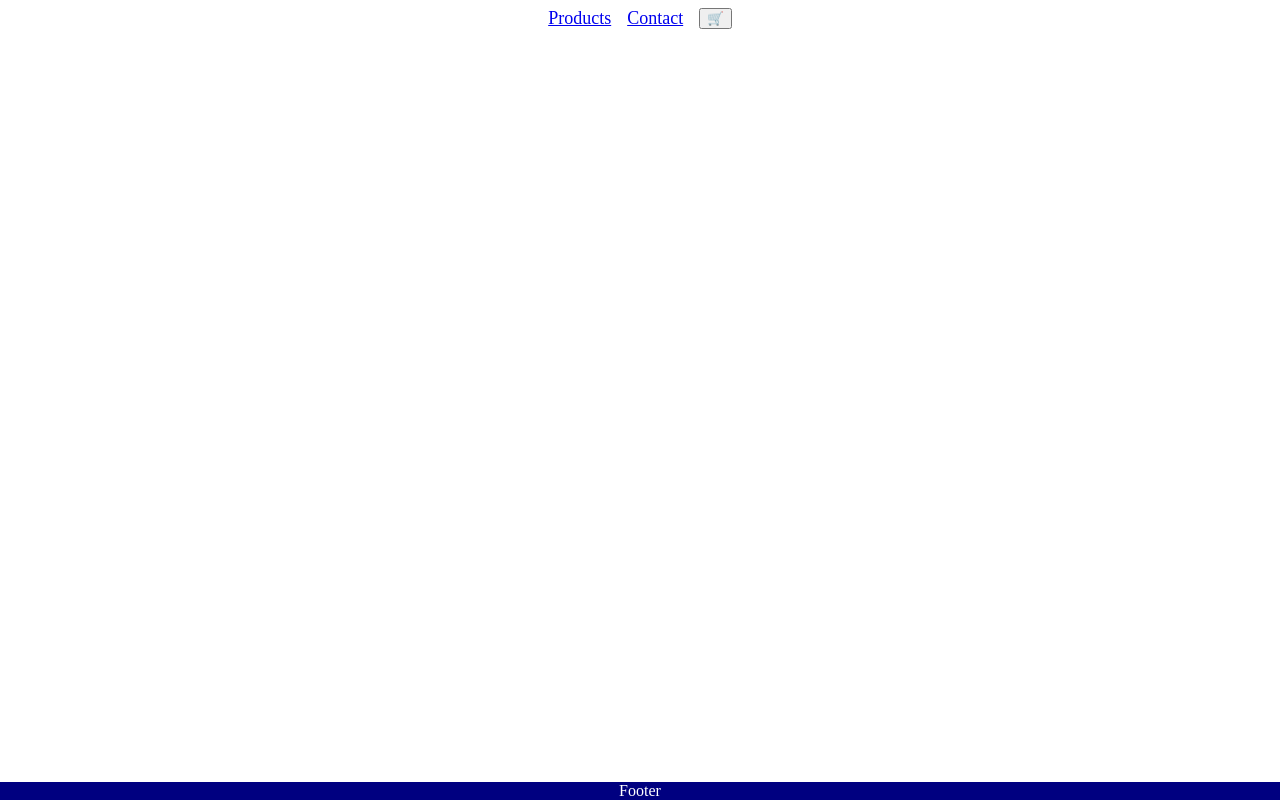
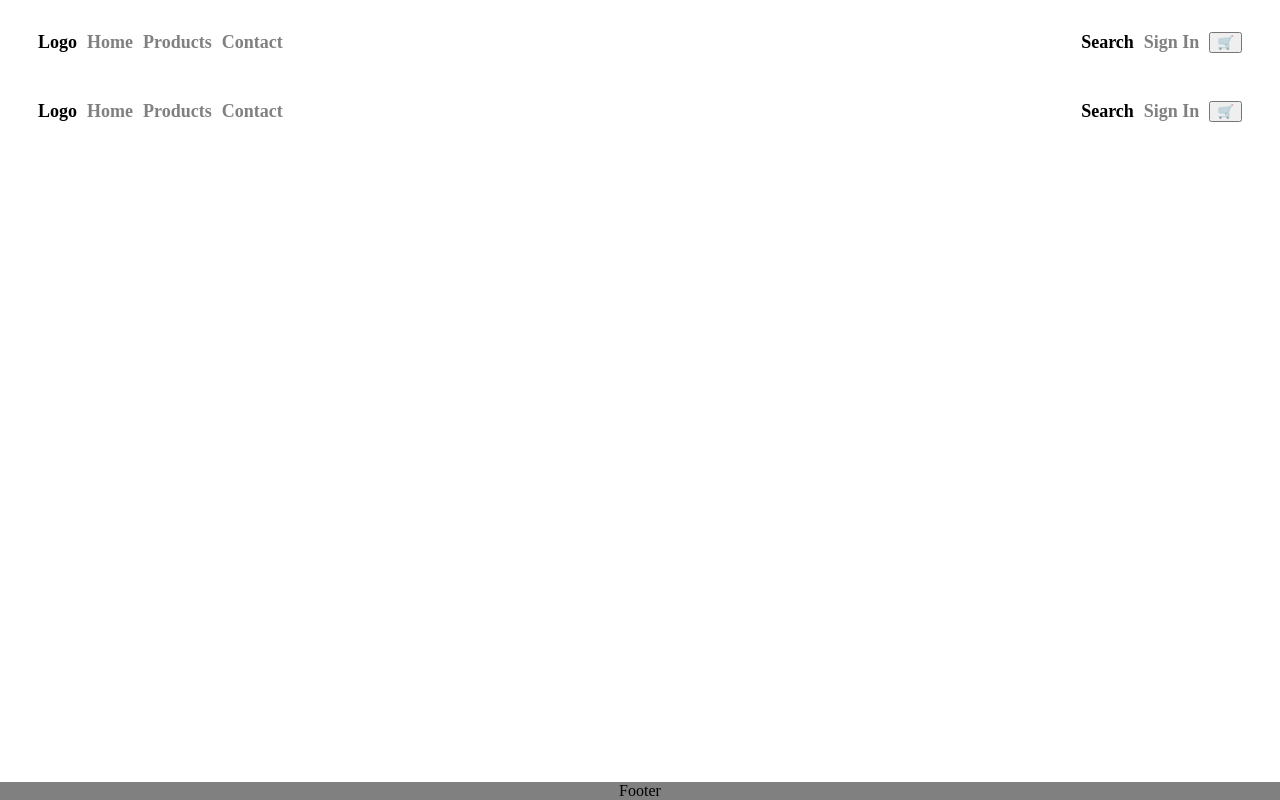
Before and after one commit to Ahmedhatem307/e-commerce-app, a Vue app: page /App in a window 1280 px wide. Built offline with nearby package versions, Linux system fonts and the light colour scheme.

Commit message:
Add Jest with it's dependcies & Add style to navbar

```diff
--- /dev/null
+++ b/src/babel.config.js
@@ -0,0 +1,4 @@
+module.exports = {
+  presets: ["@babel/preset-env"],
+  plugins: ["@babel/plugin-transform-runtime"],
+};
--- a/src/components/Footer.vue
+++ b/src/components/Footer.vue
@@ -8,8 +8,7 @@ footer {
   left: 0;
   bottom: 0;
   width: 100%;
-  background-color: navy;
-  color: white;
+  background-color: gray;
   text-align: center;
 }
 </style>
--- a/src/components/Header.vue
+++ b/src/components/Header.vue
@@ -1,22 +1,48 @@
 <template>
   <header>
-    <nav>
-      <router-link to="/products">Products</router-link>
-      <router-link to="/contact">Contact</router-link>
-      <button>🛒</button>
+    <nav class="navBar">
+      <div class="navBar__lSide">
+        <h4 class="navBar__logo">Logo</h4>
+        <router-link to="/App" class="navBar__link">Home</router-link>
+        <router-link to="/products" class="navBar__link">Products</router-link>
+        <router-link to="/contact" class="navBar__link">Contact</router-link>
+      </div>
+
+      <div class="navBar__rSide">
+        <h4 class="navBar__searchLabel">Search</h4>
+        <a href="#" class="navBar__signIn">Sign In</a>
+        <button  class="navBar__cartBtn">🛒</button>
+      </div>
     </nav>
   </header>
 </template>
 
 <style scoped>
-nav {
+.navBar {
   display: flex;
-  justify-content: center;
+  justify-content: space-between;
   gap: 1rem;
   font-size: large;
+  padding: 0 30px;
 }
 .router-link-active {
   font-weight: bold;
-  text-decoration: underline;
+  text-decoration: none;
 }
+.navBar__link, .navBar__signIn {
+  text-decoration: none;
+  color: gray;
+  font-weight: bold;
+}
+
+.navBar__lSide, .navBar__rSide{
+  display: flex;
+  align-items: center;
+  gap: 10px;
+}
+
+.navBar__lSide {
+  flex-wrap: wrap;
+}
+
 </style>
--- a/src/router/index.ts
+++ b/src/router/index.ts
@@ -2,11 +2,13 @@ import { createRouter, createWebHistory } from 'vue-router'
 import Products from '../views/Products.vue'
 import ProductDetail from '../views/ProductDetail.vue'
 import Contact from '../views/Contact.vue'
+import Home from '../App.vue'
 
 const routes = [
   { path: '/products', component: Products },
   { path: '/product/:id', component: ProductDetail },
-  { path: '/contact', component: Contact }
+  { path: '/contact', component: Contact },
+  {path: '/App', component: Home}
 ]
 
 export default createRouter({
```
Also changed, not shown: package.json (+15 -1 lines), src/jest.config.js (added, +10 -0 lines), 1 other file (tests, documents, lock files or other folders).
